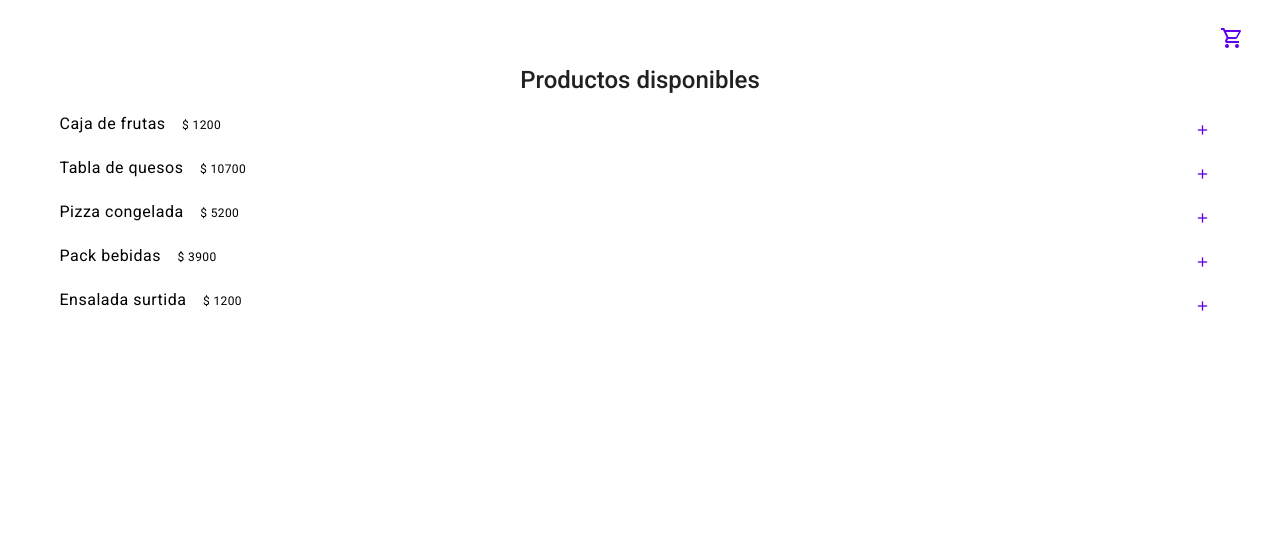
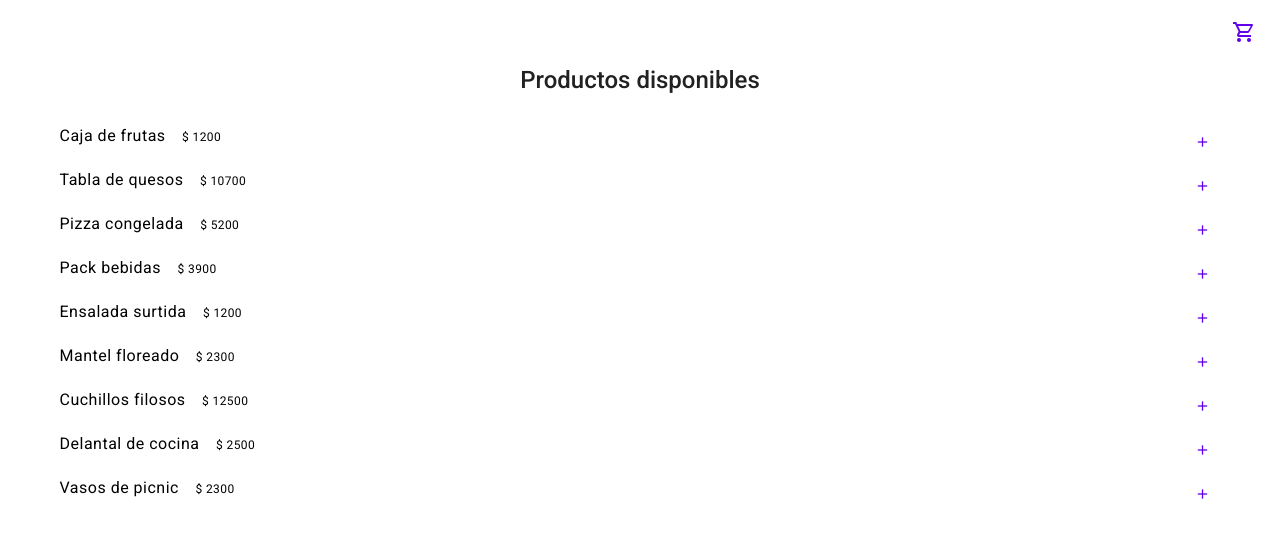
Before and after one commit to const-az/ShoppingCart, a Vue app: page / in a window 1280 px wide. Shown: the top 538 px of the page. Built offline with nearby package versions, Linux system fonts and the light colour scheme.

Commit message:
Style fixes

```diff
--- a/src/App.vue
+++ b/src/App.vue
@@ -3,7 +3,7 @@
     <nav-bar :cart='cart' @empty-cart="emptyCart"></nav-bar>
     <v-main class="my-10">
       <v-container>
-        <p class="text-h5 text-center font-weight-medium mt-3">Productos disponibles</p>
+        <p class="text-h5 text-center font-weight-medium mt-3 mb-7">Productos disponibles</p>
         <v-card flat class="my-2" v-for="(product, index) in products" :key="index">
           <v-row no-gutters>
             <v-col cols="10">
@@ -31,11 +31,15 @@ export default {
   },
   data: () => ({
     products: [
-      { name: 'Caja de frutas', price: 1200},
-      { name: 'Tabla de quesos', price: 10700},
-      { name: 'Pizza congelada', price: 5200},
-      { name: 'Pack bebidas', price: 3900},
-      { name: 'Ensalada surtida', price: 1200},
+      { name: 'Caja de frutas', price: 1200 },
+      { name: 'Tabla de quesos', price: 10700 },
+      { name: 'Pizza congelada', price: 5200 },
+      { name: 'Pack bebidas', price: 3900 },
+      { name: 'Ensalada surtida', price: 1200 },
+      { name: 'Mantel floreado', price: 2300 },
+      { name: 'Cuchillos filosos', price: 12500 },
+      { name: 'Delantal de cocina', price: 2500 },
+      { name: 'Vasos de picnic', price: 2300 },
     ],
     cart: {
       items: [],
--- a/src/components/NavBar.vue
+++ b/src/components/NavBar.vue
@@ -1,10 +1,10 @@
 <template>
-  <v-app-bar color="transparent" dense flat absolute class="pa-2">
+  <v-app-bar color="transparent" dense flat absolute class="py-2">
     <v-spacer></v-spacer>
     <v-menu>
         <template v-slot:activator="{ on, attrs }">
-          <v-badge :content="cart.items.length" :value="cart.items.length" color="green" overlap class="pt-3">
-            <v-btn icon v-bind="attrs" v-on="on">
+          <v-badge :content="cart.items.length" :value="cart.items.length" color="deep-purple accent-4" overlap>
+            <v-btn fab depressed small color="transparent" v-bind="attrs" v-on="on">
               <v-icon color="deep-purple accent-4">mdi-cart-outline</v-icon>
             </v-btn>
           </v-badge>
```
